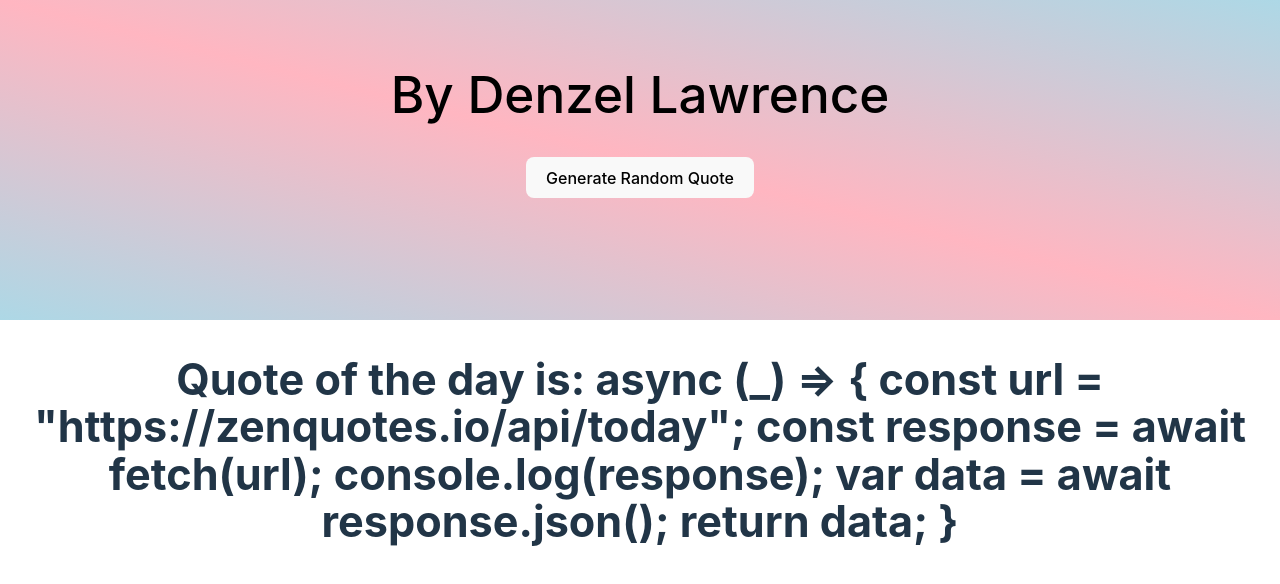
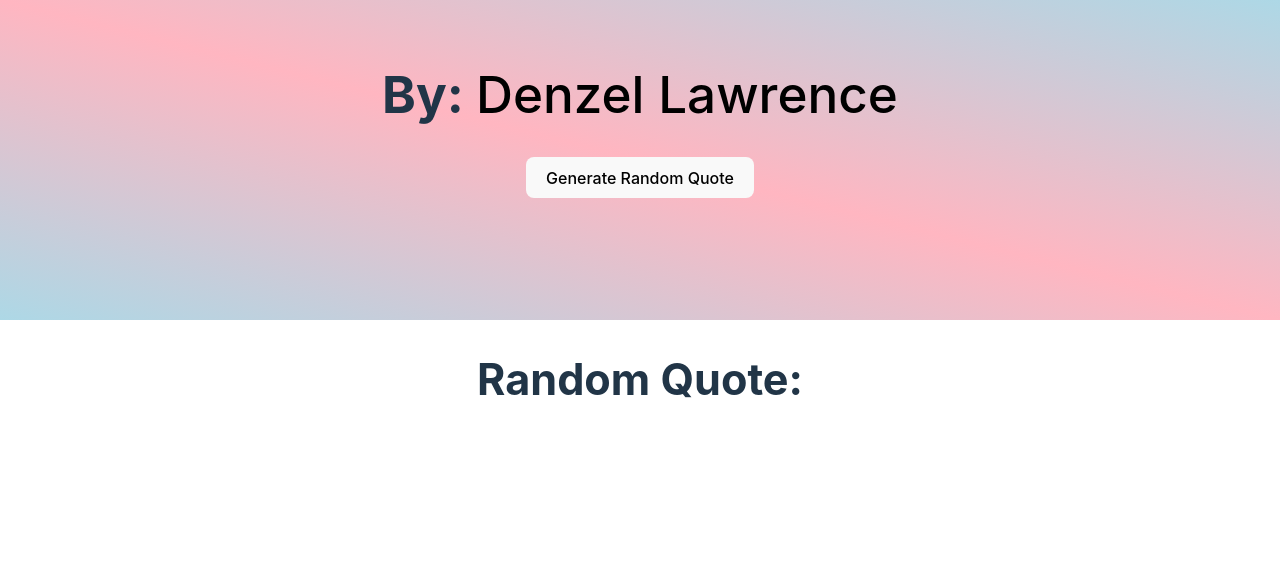
Before and after one commit to Denzel60/API-Quotes, a React (Vite) app: page / in a window 1280 px wide. Shown: the top 584 px of the page. Built offline with nearby package versions, Linux system fonts and the light colour scheme.

Commit message:
A functional API that logs quotes to the console from ninja API

```diff
--- a/src/App.jsx
+++ b/src/App.jsx
@@ -5,41 +5,50 @@ import './App.css'
 
 function App() {
 
-  const todayQuote = async _ => {
-    const url = "https://zenquotes.io/api/today";
-    const response = await fetch(url);
-    console.log(response);
-    var data = await response.json();
-    return data;
-  }
+  // const todayQuote = async () => {
+  //   const url = "https://zenquotes.io/api/today";
+  //   const response = await fetch(url);
+  //   console.log(response);
+  //   const data = await response.json();
+  //   return data;
+  // }
+  // let quoteOfTheDay = todayQuote();
 
-  const [quote, setQuote] = useState(`Quote of the day is: ${todayQuote}`);
+  const [quote, setQuote] = useState(null);
 
   const handleQuotes = async (e) => {
 
     e.preventDefault();
+    const apiKey = "5mF1kwUcslFYmOpmVHEV8w==uH3yGQoATwxosfAv";
 
     try {
+      const options = {
+        method: "GET",
+        headers: {
+          "X-Api-Key": apiKey,
+        },
+      };
+      const apiURL = 'https://api.api-ninjas.com/v1/quotes?category=happiness';
 
-      const response = await fetch("https://zenquotes.io/api/random");
-      console.log(response);
-      var data = await response.json();
-      console.log(data);
-      setQuote(data);
+      const response = await fetch(apiURL, options);
+      const data = await response.json();
+
+      console.log(data[0])
 
     } catch (error) {
-      // console.log("There was an error")
+      console.log("There was an error")
     }
   }
+
 
   return (
     <>
       <div className="quotes-container">
-        <h1><a href="https://github.com/Denzel60">By Denzel Lawrence</a></h1>
+        <h1>By: <a href="https://github.com/Denzel60">Denzel Lawrence</a></h1>
         <button type="button" onClick={handleQuotes}>Generate Random Quote</button>
       </div>
       <h2>{quote}</h2>
-      <h2>{setQuote}</h2>
+      <h2>Random Quote: {setQuote}</h2>
     </>
   )
 }
```
